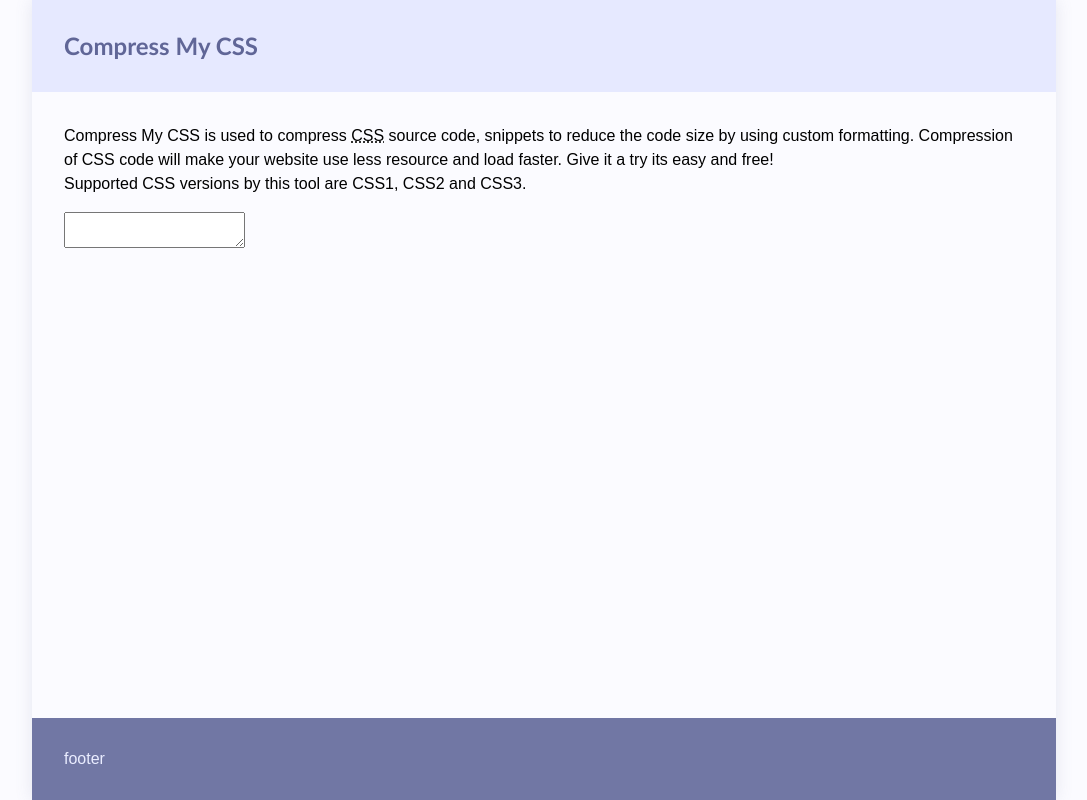
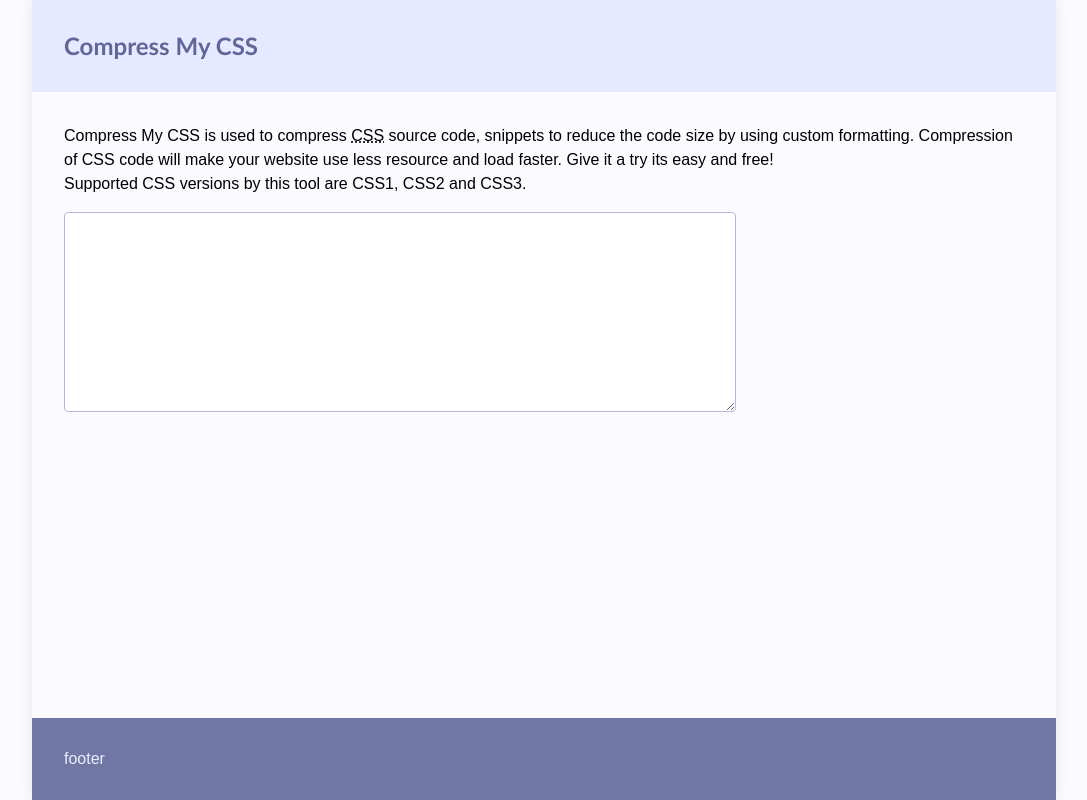
Before and after one commit to guasam/compress-my-css, a Vue app: page / in a window 1280 px wide. Shown: the whole page, without its empty margins (96-1183 px from the left). Built offline with nearby package versions, Linux system fonts and the light colour scheme.

Commit message:
stylize textarea

```diff
--- a/src/scss/app.scss
+++ b/src/scss/app.scss
@@ -56,7 +56,7 @@
     font-size: 1.5rem;
     font-weight: 600;
     color: var(--logoColor);
-    font-family: "Calibri", sans-serif;
+    font-family: 'Calibri', sans-serif;
   }
 }
 
@@ -75,3 +75,12 @@
   margin: 0 0 1rem 0;
   line-height: 1.5;
 }
+
+textarea {
+  border-color: #b1b7e2;
+  border-radius: 4px;
+  outline-color: #aeb4e6;
+  padding: 0.5rem;
+  width: 70%;
+  height: 200px;
+}
```
